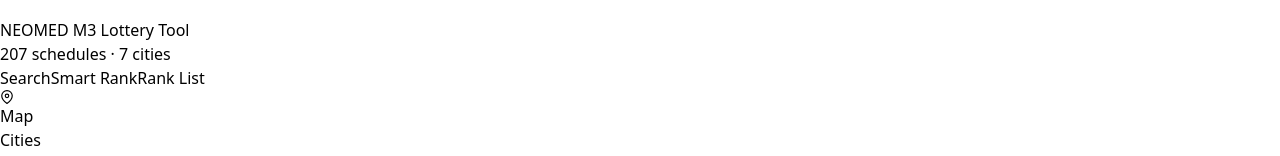
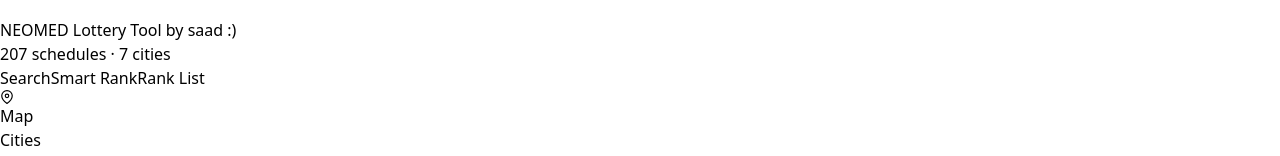
Before and after one commit to iamsaad2/lottery-saad, a React (Vite) app: page / in a window 1280 px wide. Shown: the top 156 px of the page. Built offline with nearby package versions, Linux system fonts and the light colour scheme.

Commit message:
updated website name

```diff
--- a/src/App.jsx
+++ b/src/App.jsx
@@ -1026,7 +1026,7 @@
             </div>
             <div>
               <h1 className="text-lg font-extrabold text-slate-800 leading-tight tracking-tight">
-                NEOMED M3 Lottery Tool
+                NEOMED Lottery Tool by saad :)
               </h1>
               <p className="text-[10px] text-slate-400 font-medium">
                 {allSchedules.length} schedules · {CITIES.length} cities
```
